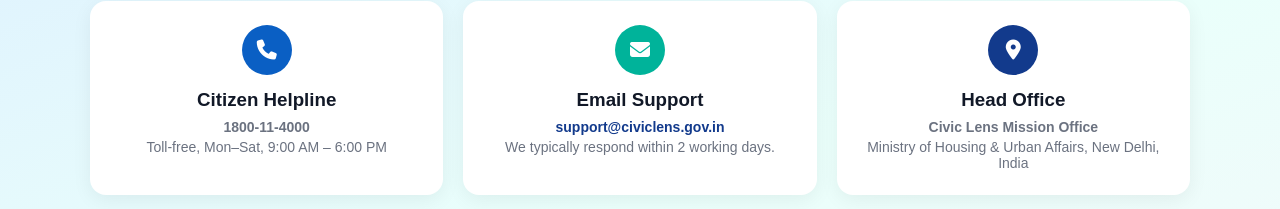
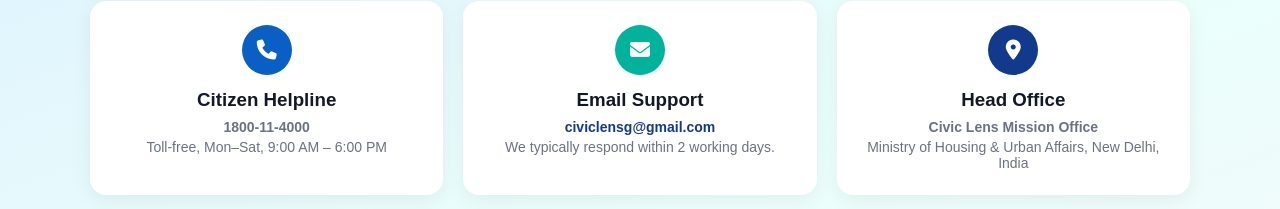
Before and after one commit to HrishikeshPatekar/CivicLens-Project, a Vue app in the folder frontend/: page /contact in a window 1280 px wide. Shown: the part 473-682 px from the top of the page. Built offline with nearby package versions, Linux system fonts and the light colour scheme.

Commit message:
Update ContactUs.vue

```diff
--- a/frontend/src/views/info/ContactUs.vue
+++ b/frontend/src/views/info/ContactUs.vue
@@ -25,7 +25,7 @@
                 </div>
                 <h3>Email Support</h3>
                 <p class="highlight">
-                    <a href="mailto:support@civiclens.gov.in">support@civiclens.gov.in</a>
+                    <a href="mailto:civiclensg@gmail.com">civiclensg@gmail.com</a>
                 </p>
                 <p>We typically respond within 2 working days.</p>
             </div>
```
